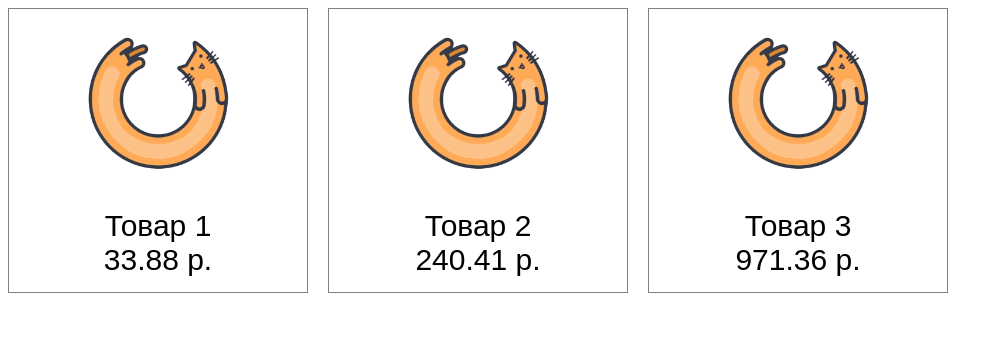
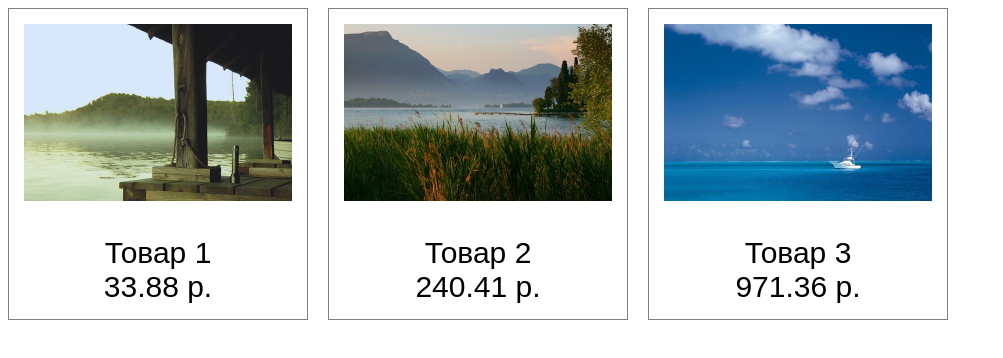
Before and after one commit to VictorKov/JS-Base-Course, a plain HTML site: page lessonSix/задания 3 уровня/5-имитация_загрузки_картинок/load.html in a window 1280 px wide. Shown: the whole page, without its empty margins (0-1003 px from the left). Drawn offline with Linux system fonts and the light colour scheme.

Commit message:
Урок 6

```diff
--- a/lessonSix/задания 3 уровня/5-имитация_загрузки_картинок/load.html
+++ b/lessonSix/задания 3 уровня/5-имитация_загрузки_картинок/load.html
@@ -41,7 +41,16 @@
     -->
 
     <script>
+        'use strict';
+        let hello = document.querySelectorAll('img');
 
+        window.setTimeout(addPicture, 3000);
+
+        function addPicture(){
+            for (let i = 0; i < hello.length; i++) {
+                hello[i].setAttribute('src', `images/${i + 1}.jpg`);
+            }
+        }
     </script>
 </body>
 </html>
```
